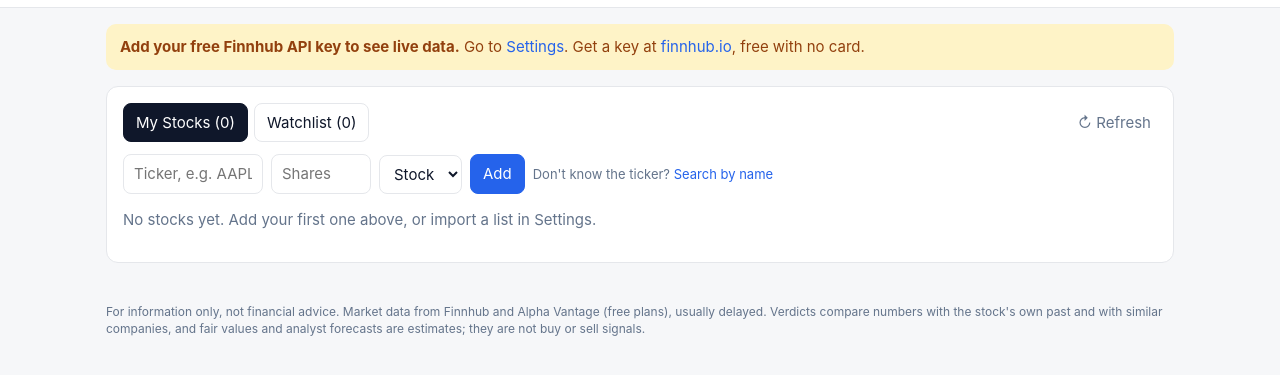
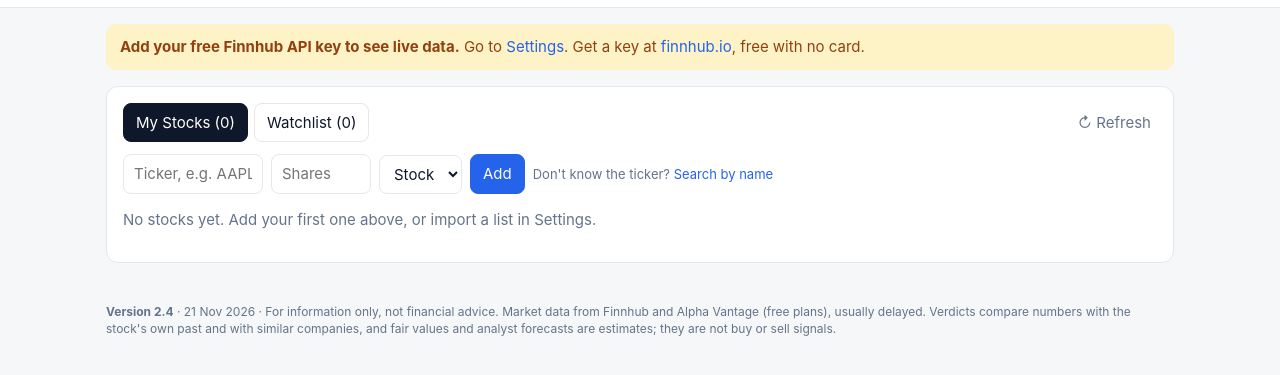
Before and after one commit to alibaykal-ai/stock-analysis, a plain HTML site: page index.html in a window 1280 px wide. Shown: the part 47-422 px from the top of the page. Drawn offline with Linux system fonts and the light colour scheme.

Commit message:
Show version number in the footer (2.4)
Co-Authored-By: Claude Opus 5.5 <noreply@anthropic.com>
Claude-Session: https://claude.ai/code/session_011srUeubK82vzHUnPxCZYrj

```diff
--- a/index.html
+++ b/index.html
@@ -114,6 +114,7 @@ footer{max-width:1100px;margin:0 auto;padding:8px 16px 32px;font-size:12px;color
 </div></header>
 <main id="app"></main>
 <footer>
+  <b>Version 2.4</b> · 21 Nov 2026 ·
   For information only, not financial advice. Market data from Finnhub and Alpha Vantage (free plans), usually delayed.
   Verdicts compare numbers with the stock's own past and with similar companies, and fair values and analyst forecasts are estimates; they are not buy or sell signals.
 </footer>
```
